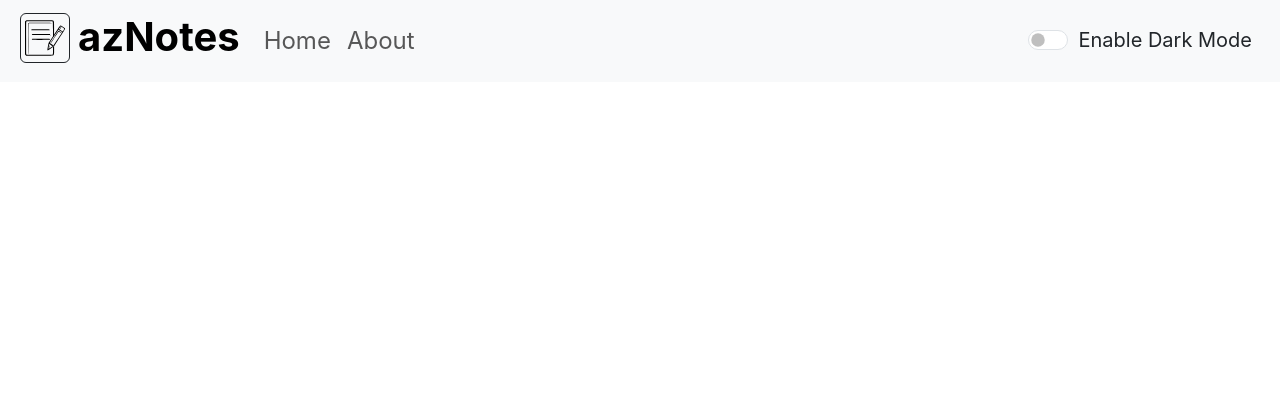
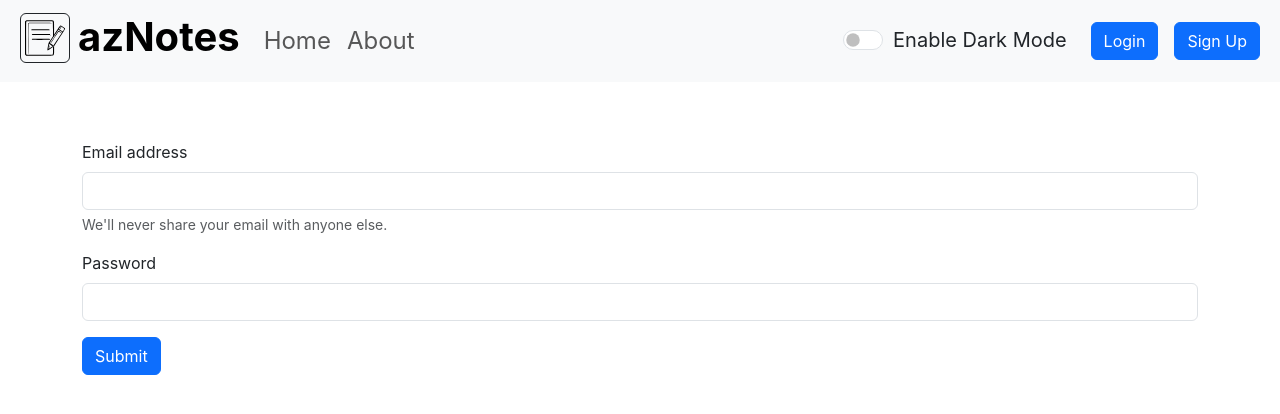
Before and after one commit to sayemfarhad001/aznotes-frontend, a React (Create React App) app: page /login in a window 1280 px wide. Shown: the top 414 px of the page. Built offline with nearby package versions, Linux system fonts and the light colour scheme.

Commit message:
useNavigate + Login (API + CONNECTED to back)

```diff
--- a/package.json
+++ b/package.json
@@ -7,6 +7,7 @@
     "@testing-library/react": "^13.4.0",
     "@testing-library/user-event": "^13.5.0",
     "aznotes-frontend": "file:",
+    "dotenv": "^16.4.5",
     "react": "^18.3.1",
     "react-dom": "^18.3.1",
     "react-router-dom": "^6.26.2",
--- a/src/App.js
+++ b/src/App.js
@@ -8,6 +8,8 @@
 import Navbar from './components/Navbar';
 import Home from './components/Home';
 import About from './components/About';
+import Login from './components/Login';
+import SignUp from './components/SignUp';
 
 function App() {
   // const context = useContext(noteContext);
@@ -39,13 +41,8 @@
             <Routes>
               <Route exact path="/" element={<Home key="home" category="home"/>}/>
               <Route path="/about" element={<About key="about" category="about"/>}/>
-              {/* <Route path="/business" element={<News setProgress={setProgress} key="business" pageSize={pageSize} apiKey={apiKey} category="business" mode={mode}/>}/>
-              <Route path="/entertainment" element={<News setProgress={setProgress} key="entertainment" pageSize={pageSize} apiKey={apiKey} category="entertainment" mode={mode}/>}/>
-              <Route path="/health" element={<News setProgress={setProgress} key="health" pageSize={pageSize} apiKey={apiKey} category="health" mode={mode}/>}/>
-              <Route path="/science" element={<News setProgress={setProgress} key="science" pageSize={pageSize} apiKey={apiKey} category="science" mode={mode}/>}/>
-              <Route path="/sports" element={<News setProgress={setProgress} key="sports" pageSize={pageSize} apiKey={apiKey} category="sports" mode={mode}/>}/>
-              <Route path="/technology" element={<News setProgress={setProgress} key="technology" pageSize={pageSize} apiKey={apiKey} category="technology" mode={mode}/>}/>
-              <Route path="/about" element={<About setProgress={setProgress} key="about" category="about" mode={mode}/>}/>  */}
+              <Route path="/login" element={<Login key="login" category="login"/>}/>
+              <Route path="/signup" element={<SignUp key="signup" category="signup"/>}/>
             </Routes>
           </div>
         </Router>
--- /dev/null
+++ b/src/components/Login.js
@@ -0,0 +1,56 @@
+import React, { useState } from 'react'
+import { useNavigate } from 'react-router-dom'
+
+const Login = () => {
+    let navigate = useNavigate();
+    const [credentials, setCredentials] = useState({email: "", password: ""})
+
+    const onChange = (e) => {
+        setCredentials({...credentials, [e.target.name]: e.target.value})
+    }
+
+    const handleSubmit = async (e)=>{
+        e.preventDefault();
+        // API CALL
+        const base_url = process.env.REACT_APP_BASE_URL;
+        const url = `${base_url}/api/auth/login`
+        const response = await fetch(url,{
+            method: "POST",
+            headers: {
+                "Content-Type" : "application/json",
+            },
+            body: JSON.stringify({email: credentials.email, password: credentials.password})
+        })
+        const json = await response.json();
+        if(json.success){
+            //Save token & redirect
+            localStorage.setItem('token', json.authToken);
+            navigate('/');
+        } else {
+            alert("invalid creds")
+        }
+    }
+
+
+    return (
+        <div>
+            <form onSubmit={handleSubmit}>
+                <div className="mb-3">
+                    <label htmlFor="email" className="form-label">Email address</label>
+                    <input type="email" className="form-control" id="email" name="email"
+                        onChange={onChange} value={credentials.email} aria-describedby="emailHelp"/>
+                        <div id="emailHelp" className="form-text">We'll never share your email with anyone else.</div>
+                </div>
+                <div className="mb-3">
+                    <label htmlFor="password" className="form-label">Password</label>
+                    <input type="password" className="form-control" id="password" name="password"
+                        onChange={onChange} value={credentials.password}/>
+                </div>
+
+                <button type="submit" className="btn btn-primary">Submit</button>
+            </form>
+        </div>
+    )
+}
+
+export default Login
--- a/src/components/Navbar.js
+++ b/src/components/Navbar.js
@@ -43,6 +43,11 @@
                     <input className="form-check-input" onClick={handleClick} type="checkbox" role="switch" id="flexSwitchCheckDefault"/>
                     <label className="form-check-label" htmlFor="flexSwitchCheckDefault">{mode==='light'?"Enable Dark Mode":"Enable Light Mode"}</label>
                 </div>
+
+                <form className="d-flex">
+                    <Link className="btn btn-primary mx-2" to="/login" role="button">Login</Link>
+                    <Link className="btn btn-primary mx-2" to="/signup" role="button">Sign Up</Link>
+                </form>
             </div>
         </nav>
         <Alert/>
--- /dev/null
+++ b/src/components/SignUp.js
@@ -0,0 +1,11 @@
+import React from 'react'
+
+const SignUp = () => {
+  return (
+    <div>
+
+    </div>
+  )
+}
+
+export default SignUp
--- a/src/context/notes/NoteState.js
+++ b/src/context/notes/NoteState.js
@@ -48,7 +48,7 @@
     }
 
     //CRUD
-    const host = "http://localhost:5000"
+    const base_url = process.env.REACT_APP_BASE_URL;
     const sampleNotes = [
         {
           "_id": "66f59d97d819d5eb52b15bcf",
@@ -120,7 +120,7 @@
     // Get all notes
     const getNotes = async () => {
         // API CALL
-        const url = `${host}/api/notes/getnotes`
+        const url = `${base_url}/api/notes/getnotes`
         const response = await fetch(url,{
             method: "GET",
             headers: {
@@ -140,7 +140,7 @@
     // Add a note
     const addNote = async (title, description, tag) => {
         // API CALL
-        const url = `${host}/api/notes/addnote`
+        const url = `${base_url}/api/notes/addnote`
         const response = await fetch(url,{
             method: "POST",
             headers: {
@@ -165,14 +165,13 @@
         //UPDATE IN UI
         let newNotes = JSON.parse(JSON.stringify(notes));
         setNotes(newNotes.concat(note));
-
     }
 
     // Delete a note
     const deleteNote = async (id) => {
 
         // API CALL
-        const url = `${host}/api/notes/deletenote/${id}`
+        const url = `${base_url}/api/notes/deletenote/${id}`
         const response = await fetch(url,{
             method: "DELETE",
             headers: {
@@ -190,7 +189,7 @@
     // Edit a note
     const editNote = async (id, title, description, tag) => {
         // API CALL
-        const url = `${host}/api/notes/updatenote/${id}`
+        const url = `${base_url}/api/notes/updatenote/${id}`
         const response = await fetch(url,{
             method: "PUT",
             headers: {
```
Also changed, not shown: 2 other files (tests, documents, lock files or other folders).
